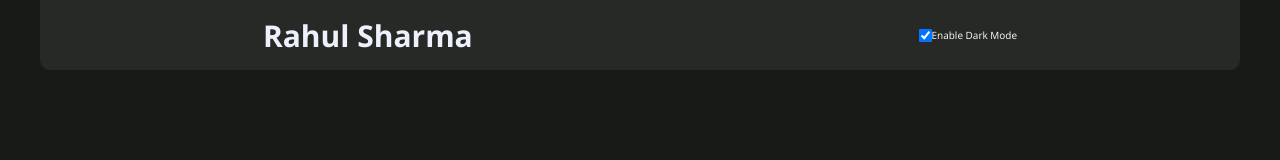
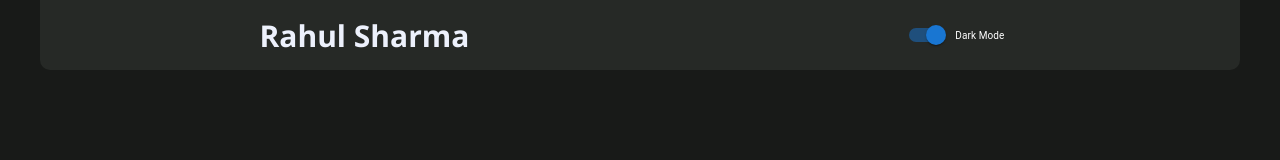
Before and after one commit to coderRahulPancholi/Personal-Portfillo, a React (Create React App) app: page / in a window 1280 px wide. Shown: the top 160 px of the page. Built offline with nearby package versions, Linux system fonts and the light colour scheme.

Commit message:
switch add

```diff
--- a/package.json
+++ b/package.json
@@ -3,6 +3,10 @@
   "version": "0.1.0",
   "private": true,
   "dependencies": {
+    "@emotion/react": "^11.10.6",
+    "@emotion/styled": "^11.10.6",
+    "@mui/material": "^5.11.10",
+    "@mui/styled-engine-sc": "^5.11.9",
     "@testing-library/jest-dom": "^5.16.5",
     "@testing-library/react": "^13.4.0",
     "@testing-library/user-event": "^13.5.0",
@@ -12,7 +16,7 @@
     "react-scripts": "5.0.1",
     "react-simple-typewriter": "^5.0.1",
     "react-slick": "^0.29.0",
-    "styled-components": "^5.3.5",
+    "styled-components": "^5.3.6",
     "swiper": "^9.0.3",
     "typewriter-effect": "^2.19.0",
     "web-vitals": "^2.1.4"
--- a/src/App.js
+++ b/src/App.js
@@ -71,8 +71,8 @@ function App() {
 
 
 
-
-  const [mode,setMode]= useState("dark")
+  const [mode,setMode]= useState('dark')
+  const [theme,setTheme]= useState(dark)
   const togletheme=()=>{
     if(mode === "dark"){
 
@@ -87,12 +87,13 @@ function App() {
     }
 
   }
-  const [theme,setTheme]= useState(dark)
+
+
 
   return (
     <ThemeProvider theme={theme}>
       <GlobalStyle/>
-    <Navbar title ="Rahul Sharma" themer= {togletheme} theme = {theme} dark = {dark} light ={light} setTheme ={setTheme}/>
+    <Navbar title ="Rahul Sharma" themer= {togletheme} theme = {theme} dark = {dark} light ={light} setTheme ={setTheme} mode = {mode}/>
     <Home/>
     <Projects/>
     <About/>
--- a/src/Components/Navbar.js
+++ b/src/Components/Navbar.js
@@ -1,11 +1,26 @@
 import React, { useEffect, useState } from 'react'
+// import * as React from 'react';
 // import {Link} from 'react-router-dom'
 import styled from 'styled-components'
 // import darksvg from '../Assests/dark.svg'
+// import BootstrapSwitchButton from 'bootstrap-switch-button-react'
+// import FormGroup from '@mui/material/FormGroup';
+// import FormControlLabel from '@mui/material/FormControlLabel';
+// import Switch from '@mui/material/Switch';
+// import * as React from 'react';
+// import  styled  from '@mui/material/styles';
+import FormGroup from '@mui/material/FormGroup';
+import FormControlLabel from '@mui/material/FormControlLabel';
+import Switch from '@mui/material/Switch';
+
+
+
+
 
 
 
  function Navbar(props) {
+
 
   const [navw , setNavw]= useState(false);
 
@@ -29,6 +44,9 @@ import styled from 'styled-components'
 
     },[]);
 
+
+
+
   return (
 
     <Mainheader >
@@ -44,15 +62,16 @@ import styled from 'styled-components'
             <h3>{props.title}</h3>
         </div>
         <div className="themetoggle" >
-          {/* {props.theme === props.dark?<p onClick={props.themer}>light</p >:<p onClick={props.themer}>dark</p>} */}
 
-          <div class="dfjac">
-  <input type="checkbox" class="custom-control-input" id="customSwitch1"  onChange={props.themer} defaultChecked/>
-  <label class="custom-control-label" for="customSwitch1" >Enable Dark Mode</label>
-</div>
+<FormGroup>
+      <FormControlLabel control={<Switch  defaultChecked = {props.mode === 'dark'? true:false} />} label="Dark Mode" onChange={props.themer}/>
+
+
+    </FormGroup>
 
             {/* <img src={darksvg} alt="" /> */}
         </div>
+
 
 
         </div>
--- a/src/Components/Section.js
+++ b/src/Components/Section.js
@@ -26,7 +26,7 @@ function Section() {
             I have created some beautifull website using it go trough my projects section to see it.
 
             </p>
-            <button className='btn hire-btn btn-text'>Hire Me</button>
+            <button className='bt hire-btn btn-text'>Hire Me</button>
             </div>
         </div>
 
--- a/src/Gobalstyle.js
+++ b/src/Gobalstyle.js
@@ -104,7 +104,7 @@ li{
     color: ${({theme})=> theme.color.text};
 }
 
-.btn{
+.bt{
 background-color:${({theme}) => theme.color.btbg};
 border: 1px solid transparent;
 outline: none;
```
Also changed, not shown: 1 other file (tests, documents, lock files or other folders).
